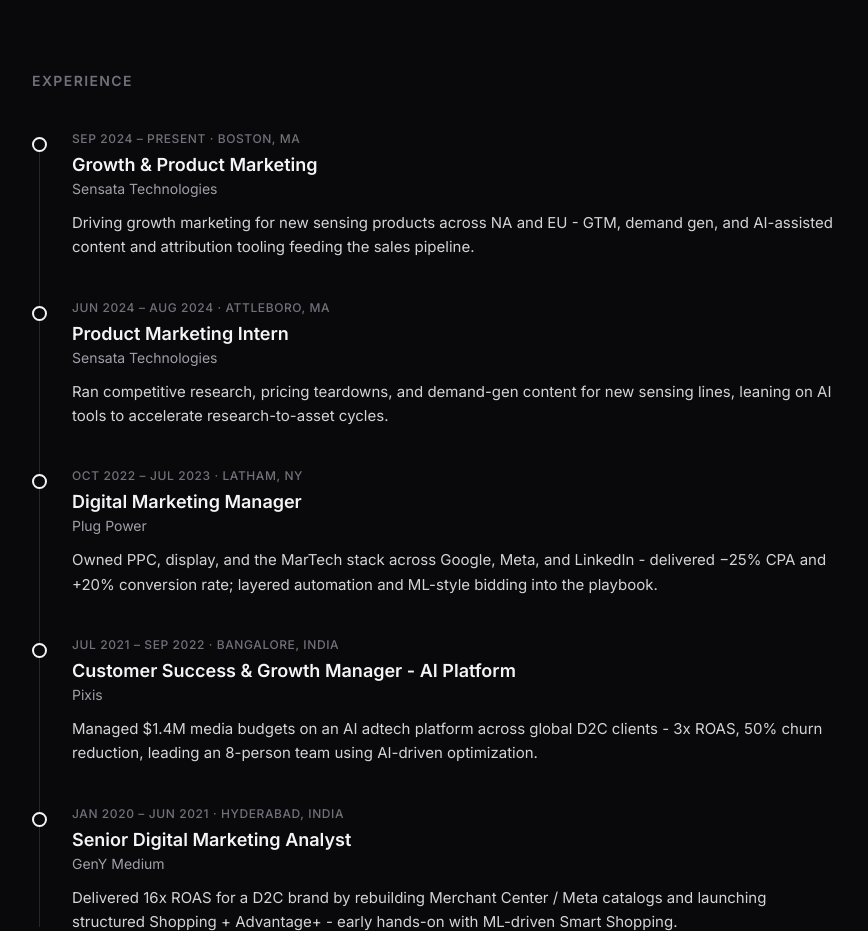
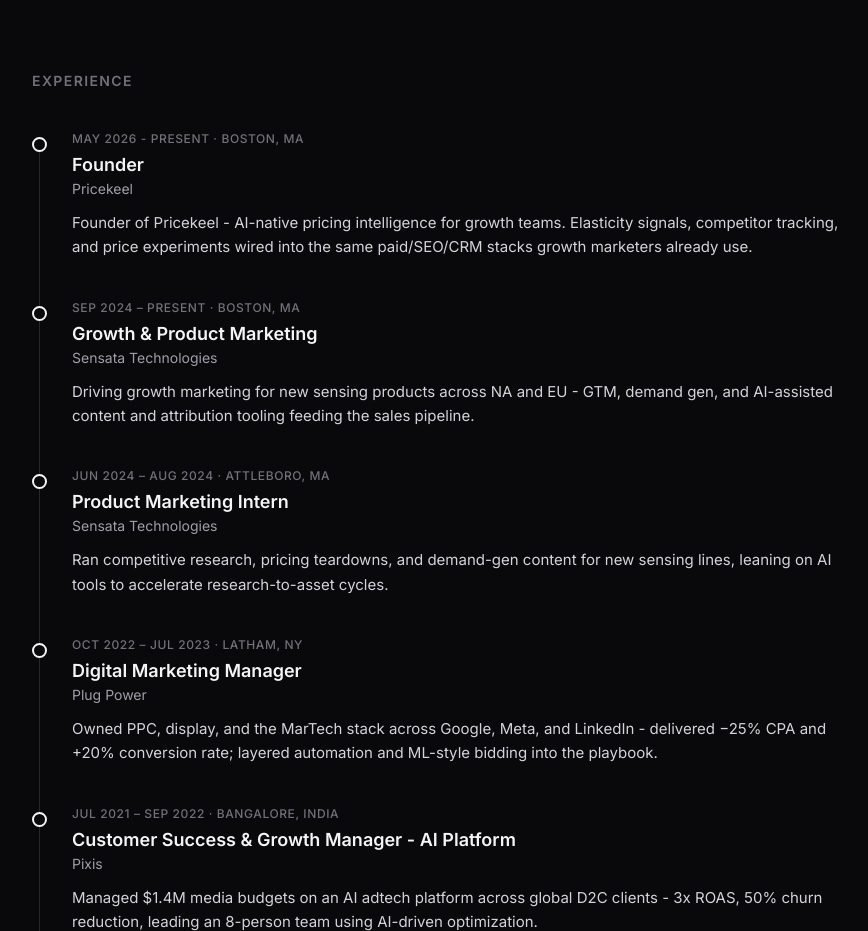
Before and after one commit to arokhith1998/adhi-growth-ai, a Next.js app: page / in a window 1280 px wide. Shown: the part 1680-2611 px from the top of the page, without its empty margins (120-988 px from the left). Built offline with nearby package versions, Linux system fonts and the light colour scheme.

Commit message:
Add Founder @ Pricekeel to Experience timeline (May 2026 - Present)

```diff
--- a/src/components/Experience.tsx
+++ b/src/components/Experience.tsx
@@ -1,4 +1,12 @@
 const jobs = [
+  {
+    company: "Pricekeel",
+    role: "Founder",
+    period: "May 2026 - Present",
+    location: "Boston, MA",
+    summary:
+      "Founder of Pricekeel - AI-native pricing intelligence for growth teams. Elasticity signals, competitor tracking, and price experiments wired into the same paid/SEO/CRM stacks growth marketers already use.",
+  },
   {
     company: "Sensata Technologies",
     role: "Growth & Product Marketing",
```
